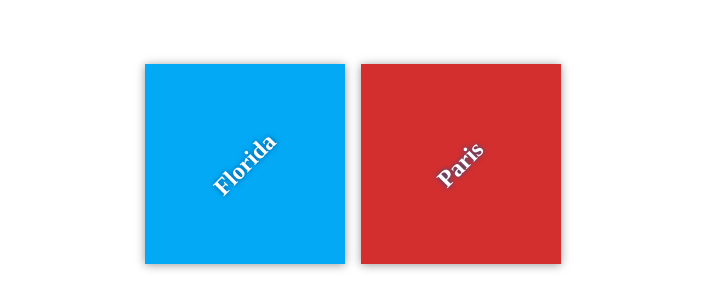
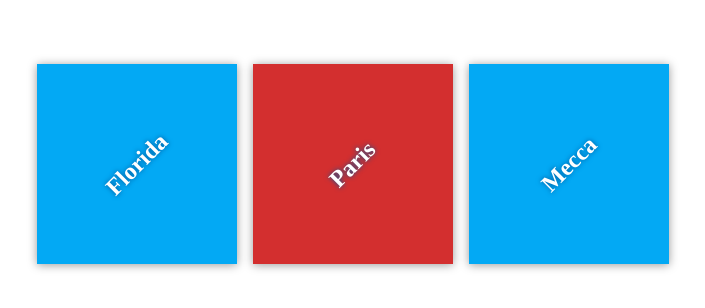
Before and after one commit to waelabdelhamid/my-travel-plans, a plain HTML site: page index.html in a window 1280 px wide. Shown: the part 236-544 px from the top of the page, without its empty margins (287-992 px from the left). Drawn offline with Linux system fonts and the light colour scheme.

Commit message:
Add starting destinations

```diff
--- a/index.html
+++ b/index.html
@@ -17,6 +17,10 @@
             <div class="destination" id="paris">
                 <h2>Paris</h2>
             </div>
+
+            <div class="destination" id="mecca">
+                <h2>Mecca</h2>
+            </div>
         </div>
     </div>
 
```
